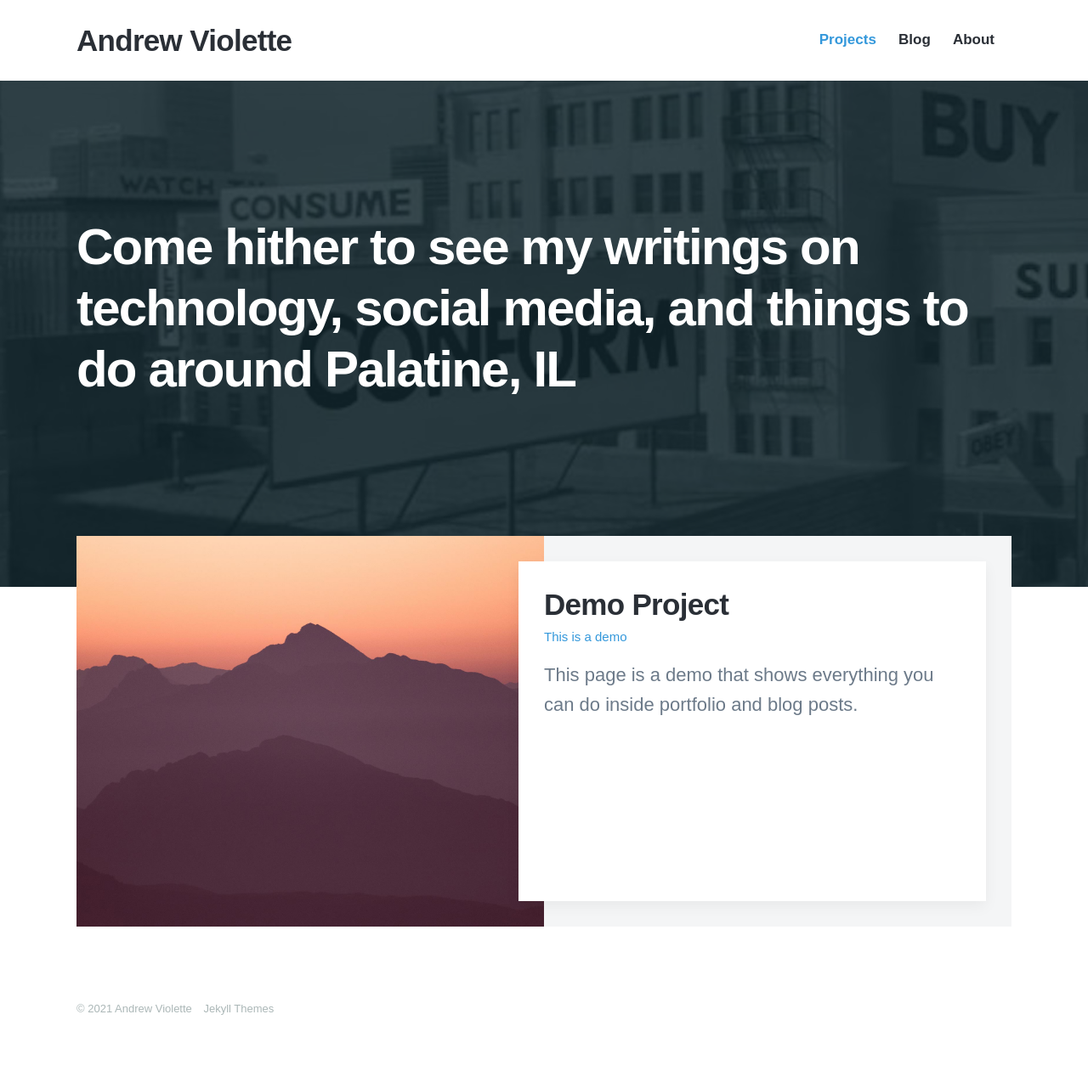
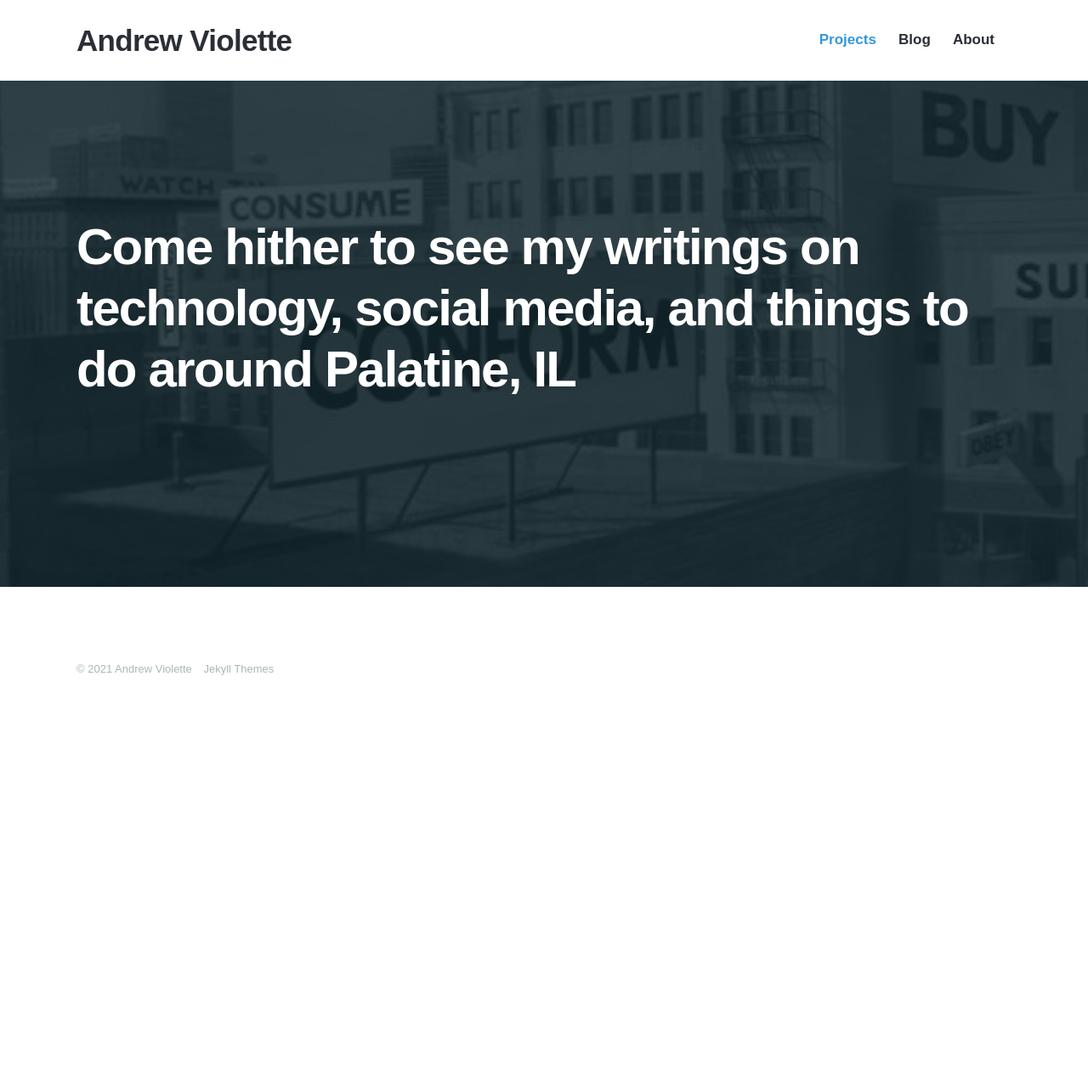
Before and after one commit to aviolette/aviolette.github.io, a Jekyll site: the page built from index.html, in a window 1280 px wide. Shown: the whole page at 85% size. Built offline with Jekyll 4.4.1, drawn with Linux system fonts in a browser that asks for light colours; nearby versions of some CDN libraries; some web fonts are replaced; after the commit the page ends 900 px from its top, so only the background shows below that; some of the changed lines change nothing that is shown.

Commit message:
No Projects

````diff
--- a/_projects/2018-06-30-demo-project.md
+++ /dev/null
@@ -1,106 +0,0 @@
----
-title: 'Demo Project'
-subtitle: 'This is a demo'
-date: 2018-06-30 00:00:00
-description: This page is a demo that shows everything you can do inside portfolio and blog posts.
-featured_image: '/images/demo/demo-square.jpg'
----
-
-![](/images/demo/demo-landscape.jpg)
-
-## Demo content
-
-This page is a demo that shows everything you can do inside portfolio and blog posts.
-
-We've included everything you need to create engaging posts about your work, and show off your case studies in a beautiful way.
-
-**Obviously,** we’ve styled up *all the basic* text formatting options [available in markdown](https://github.com/adam-p/markdown-here/wiki/Markdown-Cheatsheet).
-
-You can create lists:
-
-* Simple bulleted lists
-* Like this one
-* Are cool
-
-And:
-
-1. Numbered lists
-2. Like this other one
-3. Are great too
-
-You can also add blockquotes, which are shown at a larger width to help break up the layout and draw attention to key parts of your content:
-
-> “Simple can be harder than complex: You have to work hard to get your thinking clean to make it simple. But it’s worth it in the end because once you get there, you can move mountains.”
-
-The theme also supports markdown tables:
-
-| Item                 | Author        | Supports tables? | Price |
-|----------------------|---------------|------------------|-------|
-| Duet Jekyll Theme    | Jekyll Themes | Yes              | $49   |
-| Index Jekyll Theme   | Jekyll Themes | Yes              | $49   |
-| Journal Jekyll Theme | Jekyll Themes | Yes              | $49   |
-
-And footnotes[^1], which link to explanations[^2] at the bottom of the page[^3].
-
-[^1]: Beautiful modern, minimal theme design.
-[^2]: Powerful features to show off your work.
-[^3]: Maintained and supported by the theme developer.
-
-You can throw in some horizontal rules too:
-
----
-
-### Image galleries
-
-Here's a really neat custom feature we added – galleries:
-
-<div class="gallery" data-columns="3">
-	<img src="/images/demo/demo-portrait.jpg">
-	<img src="/images/demo/demo-landscape.jpg">
-	<img src="/images/demo/demo-square.jpg">
-	<img src="/images/demo/demo-landscape-2.jpg">
-</div>
-
-Inspired by the Galleries feature from WordPress, we've made it easy to create grid layouts for your images. Just use a bit of simple HTML in your post to create a masonry grid image layout:
-
-```html
-<div class="gallery" data-columns="3">
-    <img src="/images/demo/demo-portrait.jpg">
-    <img src="/images/demo/demo-landscape.jpg">
-    <img src="/images/demo/demo-square.jpg">
-    <img src="/images/demo/demo-landscape-2.jpg">
-</div>
-```
-
-*See what we did there? Code and syntax highlighting is built-in too!*
-
-Change the number inside the 'columns' setting to create different types of gallery for all kinds of purposes. You can even click on each image to seamlessly enlarge it on the page.
-
----
-
-### Image carousels
-
-Here's another gallery with only one column, which creates a carousel slide-show instead.
-
-A nice little feature: the carousel only advances when it is in view, so your visitors won't scroll down to find it half way through your images.
-
-<div class="gallery" data-columns="1">
-	<img src="/images/demo/demo-landscape.jpg">
-	<img src="/images/demo/demo-landscape-2.jpg">
-</div>
-
-### What about videos?
-
-Videos are an awesome way to show off your work in a more engaging and personal way, and we’ve made sure they work great on our themes. Just paste an embed code from YouTube or Vimeo, and the theme makes sure it displays perfectly:
-
-<iframe src="https://player.vimeo.com/video/148003889" width="640" height="360" frameborder="0" allowfullscreen></iframe>
-
----
-
-## Pretty cool, huh?
-
-We've packed this theme with powerful features to show off your work.
-
-Why not put them to use on your new portfolio?
-
-<a href="https://jekyllthemes.io/theme/personal-website-jekyll-theme" class="button button--large">Get This Theme</a>
--- a/blog/index.html
+++ b/blog/index.html
@@ -2,7 +2,7 @@
 layout: default
 title: Blog
 description: Personal includes a simple blog with pagination.
-featured_image: /images/demo/blog.jpg
+featured_image: /images/theylive.jpg
 ---
 
 <section class="hero hero--single">
````
